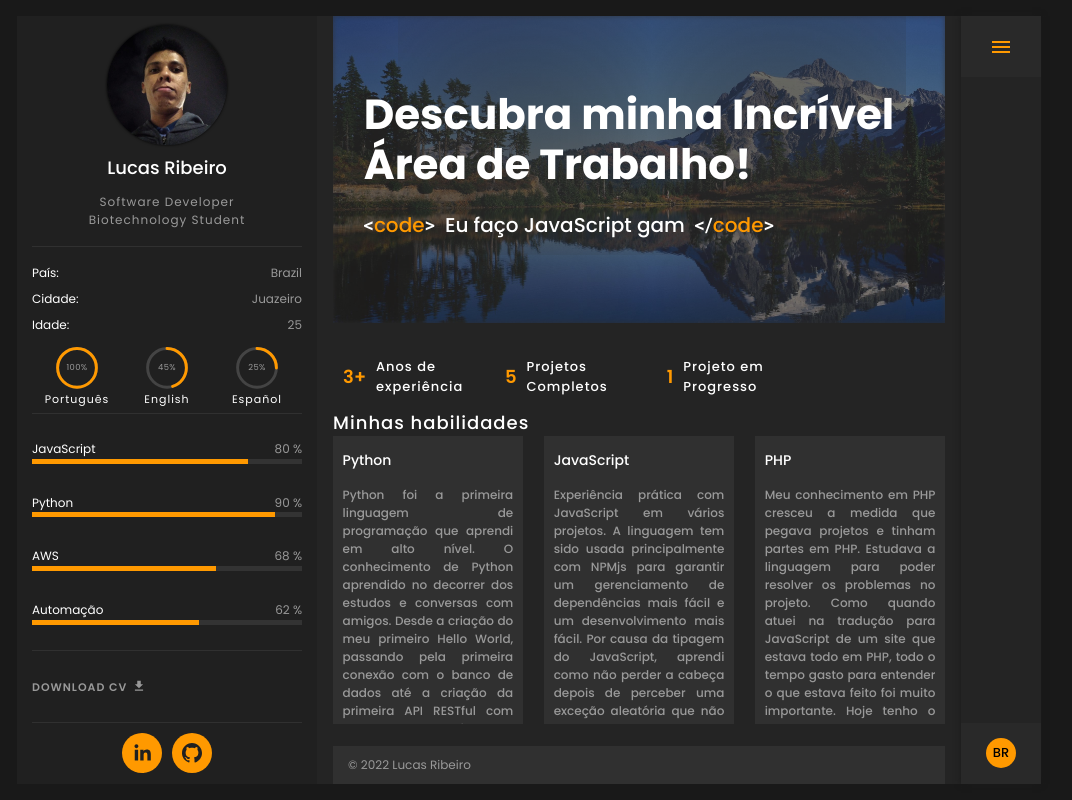
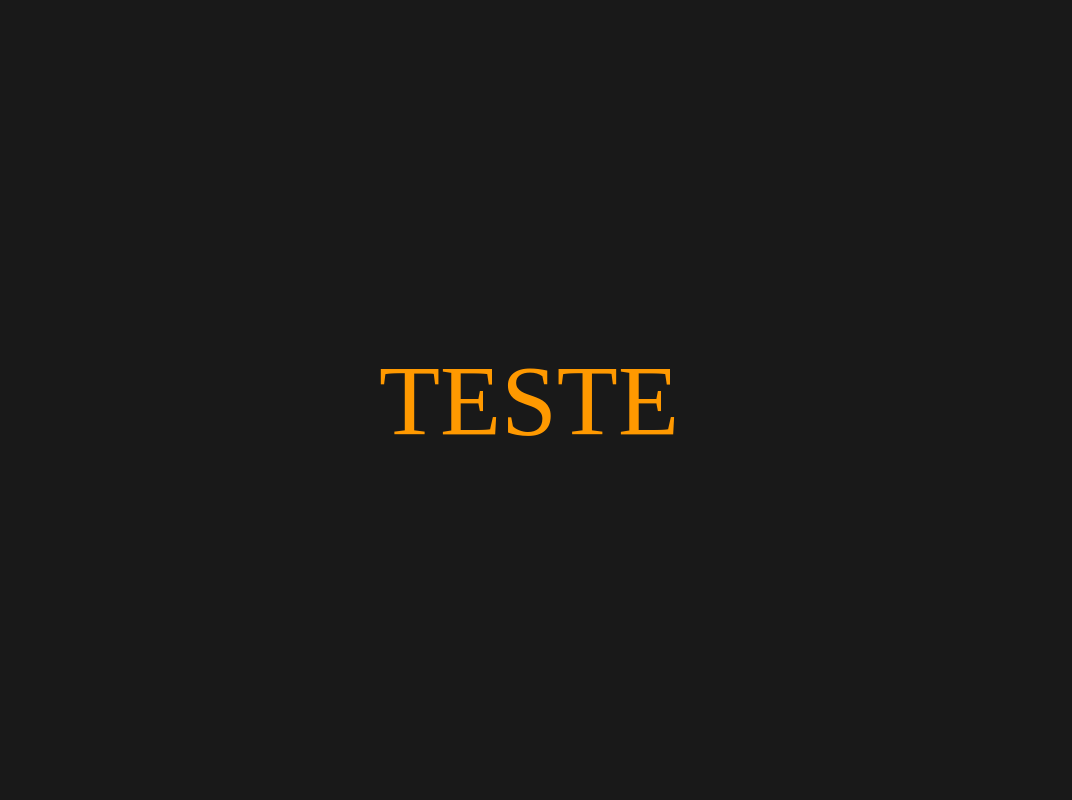
Before and after one commit to Luc-emanuel/luc-portfolio, a React (Create React App) app: page /luc-portfolio/ in a window 1280 px wide. Shown: the whole page, without its empty margins (111-1183 px from the left). Built offline with nearby package versions, Linux system fonts and the light colour scheme.

Commit message:
test errors in react minificado

```diff
--- a/src/pages/homepage/HomePage.js
+++ b/src/pages/homepage/HomePage.js
@@ -4,6 +4,7 @@ import { pages } from "../pages";
 import { hookSize, updateHookSize } from "../../utils/functions";
 
 const HomePage = () => {
+  /*
   const [page, setPageNumber] = useState(
     localStorage.page ? Number(localStorage.page) : 1
   );
@@ -17,6 +18,7 @@ const HomePage = () => {
   //
   console.log(size);
   //
+
   const renderComponent = () => {
     let Component;
     let basenamePage;
@@ -30,9 +32,21 @@ const HomePage = () => {
     return (
       <Component basenamePage={basenamePage} setPage={setPage} size={size} />
     );
-  };
+  };*/
   //
-  return <div className="pageSetting">{renderComponent()}</div>;
+  return (
+    <div className="pageSetting">
+      <span
+        style={{
+          color: "#ff9900",
+          fontSize: "100px",
+          margin: "0 auto",
+        }}
+      >
+        {"TESTE"}
+      </span>
+    </div>
+  );
 };
 
 export default HomePage;
```
